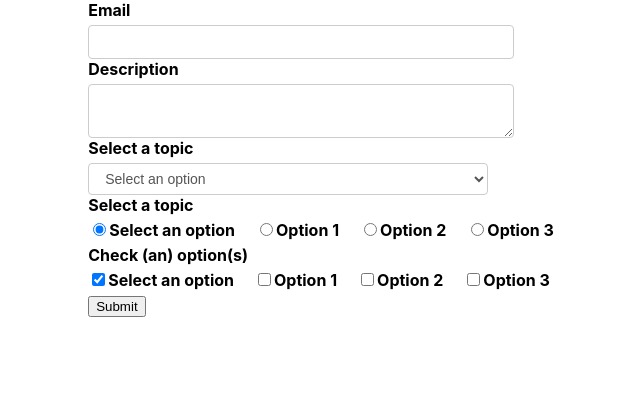
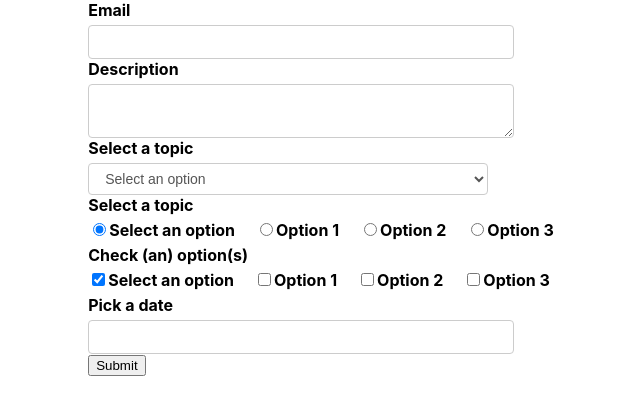
Before and after one commit to lukasz-klekner/formik_controls, a React (Create React App) app: page / in a window 1280 px wide. Shown: the top 414 px of the page, without its empty margins (309-949 px from the left). Built offline with nearby package versions, Linux system fonts and the light colour scheme.

Commit message:
adds DatePicker

```diff
--- a/package.json
+++ b/package.json
@@ -8,6 +8,7 @@
     "@testing-library/user-event": "^12.1.10",
     "formik": "^2.2.9",
     "react": "^17.0.2",
+    "react-datepicker": "^4.2.0",
     "react-dom": "^17.0.2",
     "react-scripts": "4.0.3",
     "web-vitals": "^1.0.1",
--- /dev/null
+++ b/src/components/DatePicker.js
@@ -0,0 +1,29 @@
+import DateView from 'react-datepicker'
+import 'react-datepicker/dist/react-datepicker.css'
+import { Field, ErrorMessage } from 'formik'
+import TextError from './TextError'
+
+const DatePicker = ({ label, name, ...rest }) => (
+  <div>
+    <label htmlFor={name}>{label}</label>
+    <Field name={name}>
+      {({ field, form }) => {
+        const { setFieldValue } = form
+        const { value } = field
+
+        return (
+          <DateView
+            id={name}
+            {...field}
+            {...rest}
+            selected={value}
+            onChange={(val) => setFieldValue(name, val)}
+          />
+        )
+      }}
+    </Field>
+    <ErrorMessage name={name} component={TextError} />
+  </div>
+)
+
+export default DatePicker
--- a/src/components/FormikContainer.js
+++ b/src/components/FormikContainer.js
@@ -30,6 +30,7 @@ const FormikContainer = () => {
     selectOption: '',
     radioOption: '',
     checkboxOptions: [''],
+    birthDate: null,
   }
   const validationSchema = Yup.object({
     email: Yup.string().email('Invalid email').required('Required'),
@@ -37,6 +38,7 @@ const FormikContainer = () => {
     selectOption: Yup.string().required('Required'),
     radioOption: Yup.string().required('Required'),
     checkboxOptions: Yup.array().required('Required'),
+    birthDate: Yup.date().required('Required').nullable(),
   })
   const onSubmit = (values) => console.log('Form data', values)
 
@@ -77,6 +79,7 @@ const FormikContainer = () => {
             label='Check (an) option(s)'
             options={checkboxOptions}
           />
+          <FormikControl control='date' name='birthDate' label='Pick a date' />
           <button type='submit'>Submit</button>
         </Form>
       )}
--- a/src/components/FormikControl.js
+++ b/src/components/FormikControl.js
@@ -3,6 +3,7 @@ import Textarea from './Textarea'
 import Select from './Select'
 import RadioButtons from './RadioButtons'
 import CheckboxGroup from './CheckboxGroup'
+import DatePicker from './DatePicker'
 
 const FormikControl = ({ control, ...rest }) => {
   switch (control) {
@@ -17,6 +18,7 @@ const FormikControl = ({ control, ...rest }) => {
     case 'checkbox':
       return <CheckboxGroup {...rest} />
     case 'date':
+      return <DatePicker {...rest} />
     default:
       return null
   }
```
Also changed, not shown: 1 other file (tests, documents, lock files or other folders).
